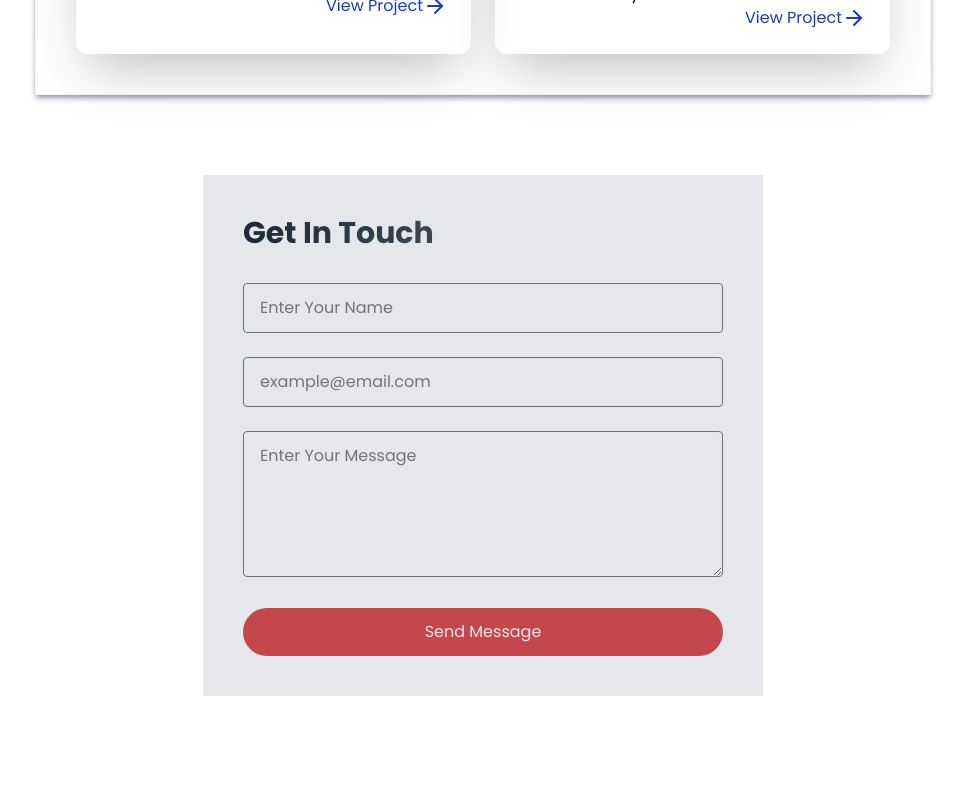
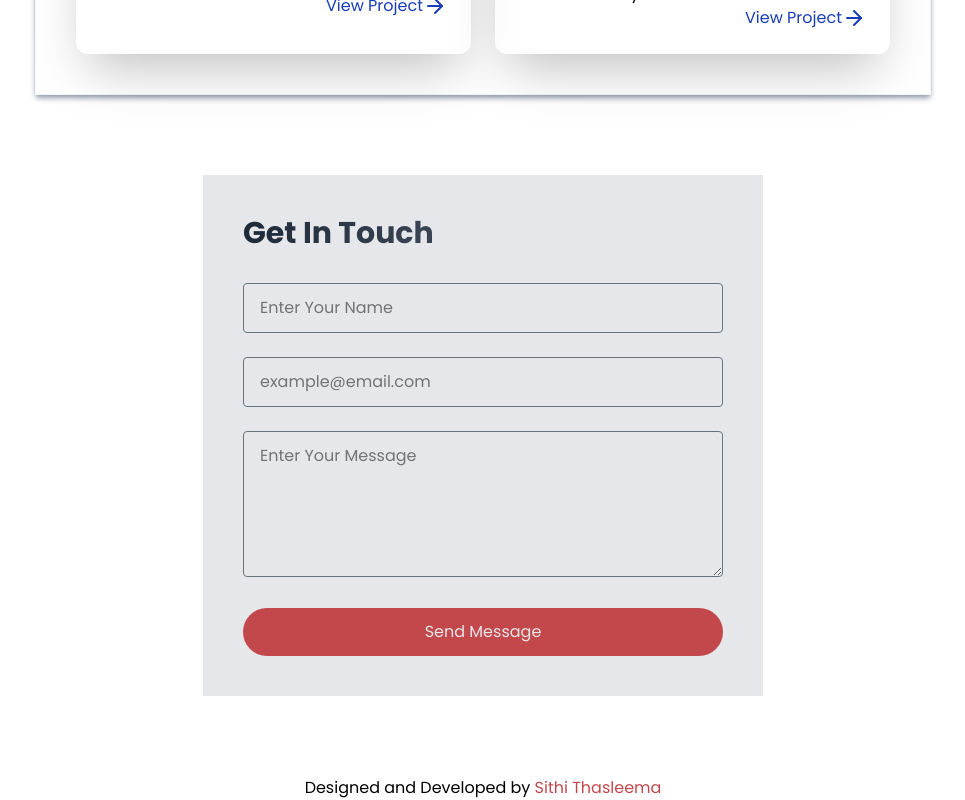
Before and after one commit to sithithasleema/sithi-portfolio-react, a React (Vite) app: page / in a window 1280 px wide. Shown: the part 2961-3761 px from the top of the page, without its empty margins (157-1122 px from the left). Before the commit the page ends 3737 px from the top, so only its background shows below. Built offline with nearby package versions, Linux system fonts and the light colour scheme.

Commit message:
Added footer

```diff
--- a/package.json
+++ b/package.json
@@ -9,7 +9,7 @@
     "build": "vite build",
     "lint": "eslint .",
     "preview": "vite preview",
-    "predeploy": "npm run built",
+    "predeploy": "npm run build",
     "deploy": "gh-pages -d dist"
   },
   "dependencies": {
--- a/src/App.jsx
+++ b/src/App.jsx
@@ -26,6 +26,16 @@ function App() {
         <About />
         <Projects />
         <Contact />
+
+        <footer className="text-center">
+          Designed and Developed by{" "}
+          <a
+            href="https://sithithasleema.github.io/sithi-portfolio-react/"
+            className="text-[#c3484b] hover:text-amber-900"
+          >
+            <span>Sithi Thasleema</span>
+          </a>
+        </footer>
       </div>
     </>
   );
```
